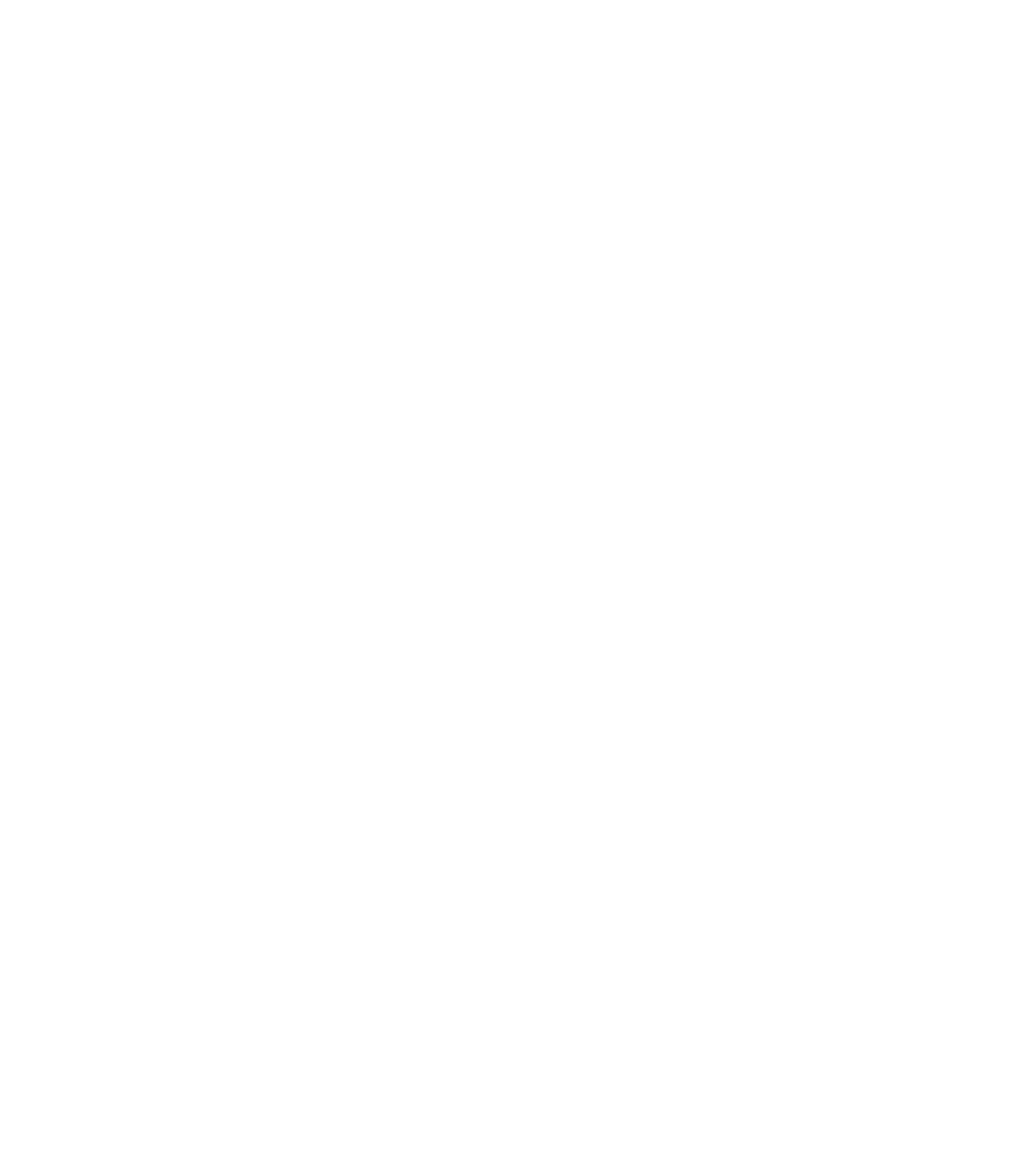
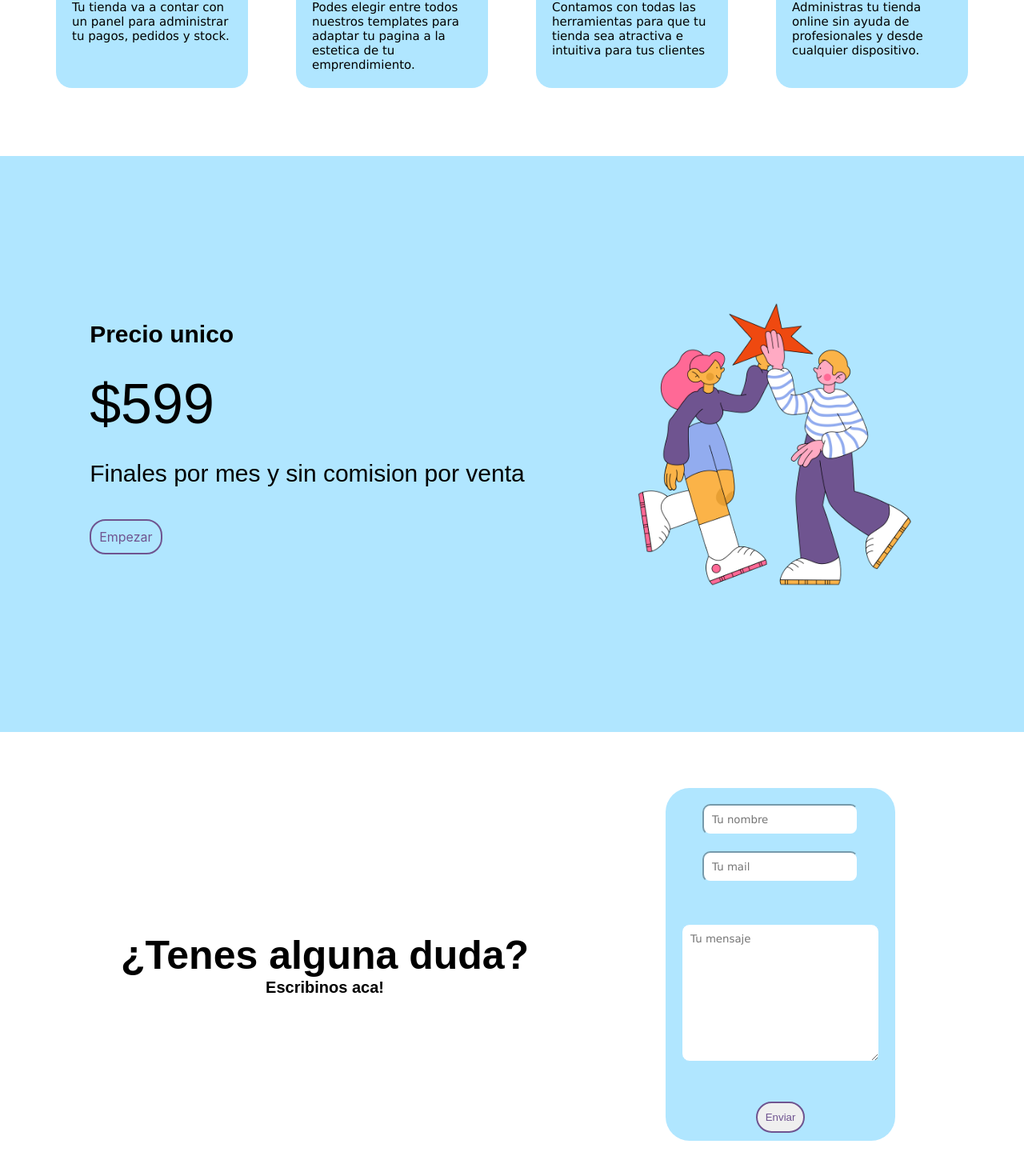
Before and after one commit to mairomano2/Ecomerce, a React (Create React App) app: page / in a window 1280 px wide. Shown: the part 806-2276 px from the top of the page at 80% size. Before the commit the page ends 800 px from the top, so only its background shows below. Built offline with nearby package versions, Linux system fonts and the light colour scheme; a web font is replaced by a local one.

Commit message:
retoques de css en la landing

```diff
--- a/src/App.js
+++ b/src/App.js
@@ -13,12 +13,12 @@
 function App() {
   return (
     <div>
-      <NavbarUser />
-      <LandingUser />
-      {/* <ErrorPage />
+      {/* <NavbarUser />
+      <LandingUser /> */}
+      {/* <ErrorPage /> */}
       <NavbarClient />
       <LandingClient />
-      <FooterClient /> */}
+      <FooterClient />
     </div>
   )
 }
--- a/src/components/client/styles/landing/landing.css
+++ b/src/components/client/styles/landing/landing.css
@@ -173,6 +173,8 @@
   -webkit-box-direction: normal;
       -ms-flex-direction: row;
           flex-direction: row;
+  -ms-flex-wrap: wrap;
+      flex-wrap: wrap;
   -webkit-box-align: center;
       -ms-flex-align: center;
           align-items: center;
@@ -185,10 +187,16 @@
   height: 400px;
 }
 
+@media (max-width: 768px) {
+  .price .priceImg {
+    height: 300px;
+  }
+}
+
 .price .priceTitle {
   font-family: "KoHo", sans-serif;
   font-size: 70px;
-  margin: 40px 0px;
+  margin: 30px 0px;
 }
 
 .price .priceSubtitle {
@@ -217,6 +225,13 @@
   transition: 0.2s;
 }
 
+@media (max-width: 768px) {
+  .price {
+    height: 130vh;
+    padding: 20px;
+  }
+}
+
 .contact {
   display: -webkit-box;
   display: -ms-flexbox;
@@ -225,6 +240,8 @@
   -webkit-box-direction: normal;
       -ms-flex-direction: row;
           flex-direction: row;
+  -ms-flex-wrap: wrap;
+      flex-wrap: wrap;
   -webkit-box-align: center;
       -ms-flex-align: center;
           align-items: center;
@@ -236,6 +253,7 @@
 
 .contact .formTitle {
   text-align: center;
+  padding: 10px;
 }
 
 .contact .form {
@@ -250,7 +268,8 @@
       -ms-flex-align: center;
           align-items: center;
   background-color: #b0e6ff;
-  padding: 30px;
+  padding: 10px;
+  margin: 20px;
   border-radius: 30px;
 }
 
@@ -258,6 +277,7 @@
   margin: 10px;
   padding: 10px;
   border-color: #b0e6ff;
+  font-family: Verdana, Geneva, Tahoma, sans-serif;
   border-style: solid 2px;
   border-radius: 10px;
 }
--- a/src/components/client/styles/landing/landing.scss
+++ b/src/components/client/styles/landing/landing.scss
@@ -91,6 +91,7 @@
   background-color: $lightblue;
   display: flex;
   flex-direction: row;
+  flex-wrap: wrap;
   align-items: center;
   justify-content: space-evenly;
 
@@ -98,10 +99,17 @@
     height: 400px;
   }
 
+  @media (max-width: 768px){
+    .priceImg{
+      height: 300px;
+
+    }
+  }
+
   .priceTitle{
     font-family: $titleFont;
     font-size: 70px;
-    margin: 40px 0px;
+    margin: 30px 0px;
   }
 
   .priceSubtitle{
@@ -119,15 +127,24 @@
   }
 }
 
+@media (max-width: 768px){
+  .price{
+    height: 130vh;
+    padding: 20px;
+  }
+}
+
 .contact{
   display: flex;
   flex-direction: row;
+  flex-wrap: wrap;
   align-items: center;
   justify-content: space-evenly;
   margin: 50px 0px;
 
   .formTitle{
     text-align: center;
+    padding: 10px;
   }
 
   .form{
@@ -135,13 +152,15 @@
     flex-direction: column;
     align-items: center;
     background-color: $lightblue;
-    padding: 30px;
+    padding: 10px;
+    margin: 20px;
     border-radius: 30px;
 
     .input{
       margin: 10px;
       padding: 10px;
       border-color: $lightblue;
+      font-family: $textFont;
       border-style: solid 2px;
       border-radius: 10px;
     }
@@ -155,7 +174,3 @@
     }
   }
 }
-
-//TODO
-//cambiar las tipografias de los inputs del formulario
-//hacer wrap en el flex del form
```
Also changed, not shown: 2 other files (tests, documents, lock files or other folders).
